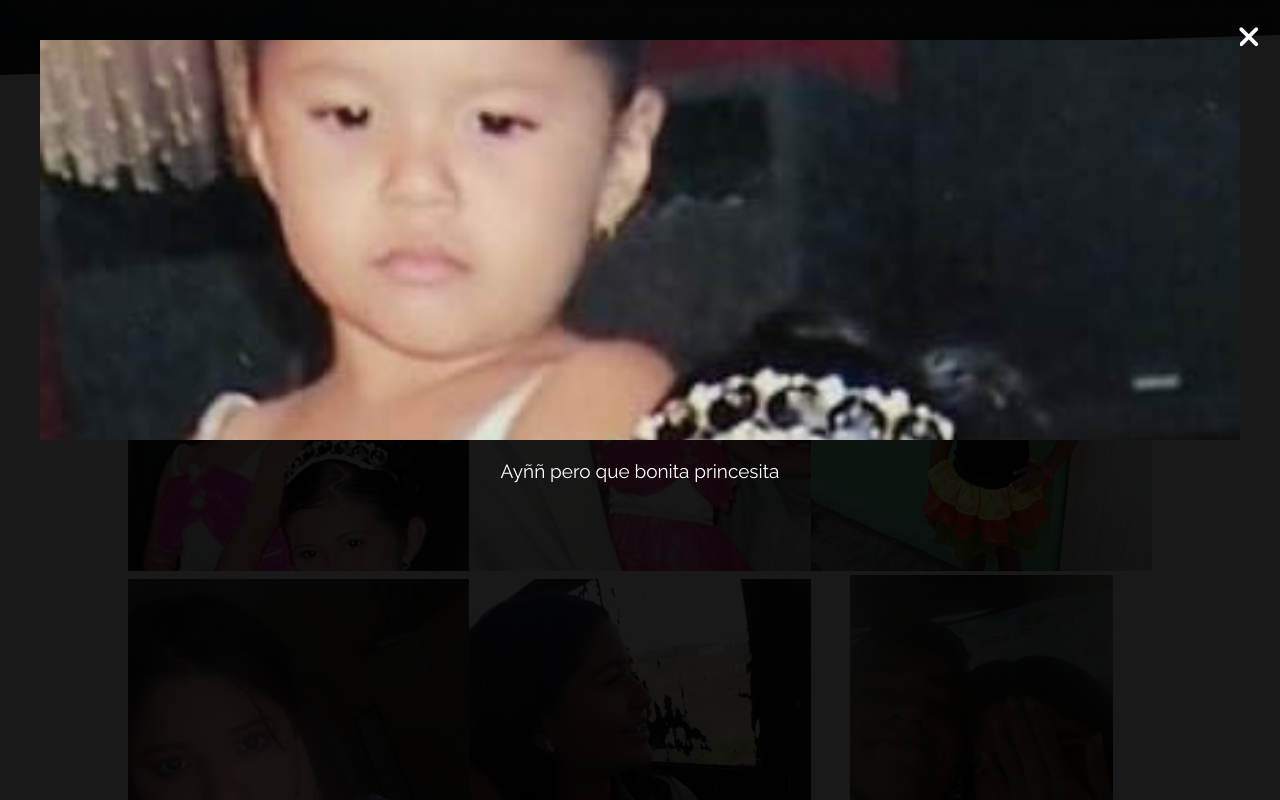
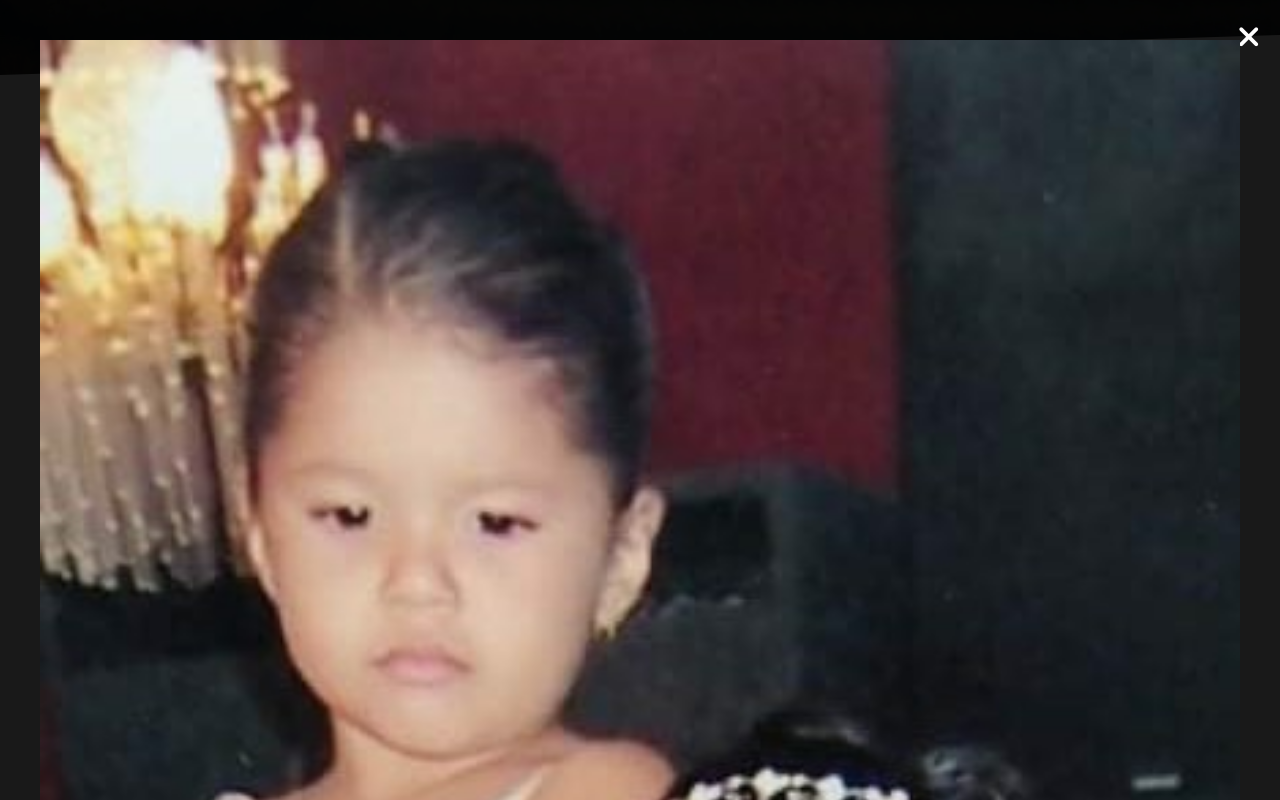
Before and after one commit to Angel-Osiris/Regalo, a plain HTML site: page index.html in a window 1280 px wide. Both pictures are taken after a click on the picture 298 px from the left and 3222 px from the top of the page. Shown: the part 2822-3622 px from the top of the page. Drawn offline with Linux system fonts and the light colour scheme.

Commit message:
Update styles.css

```diff
--- a/css/styles.css
+++ b/css/styles.css
@@ -244,8 +244,7 @@ position: relative;
 
 
     margin:auto;
-    display: block;
-    height: 400px;
+    display: flex;
     object-fit: cover;
 }
 .modal-gallery .captionModal{
```
